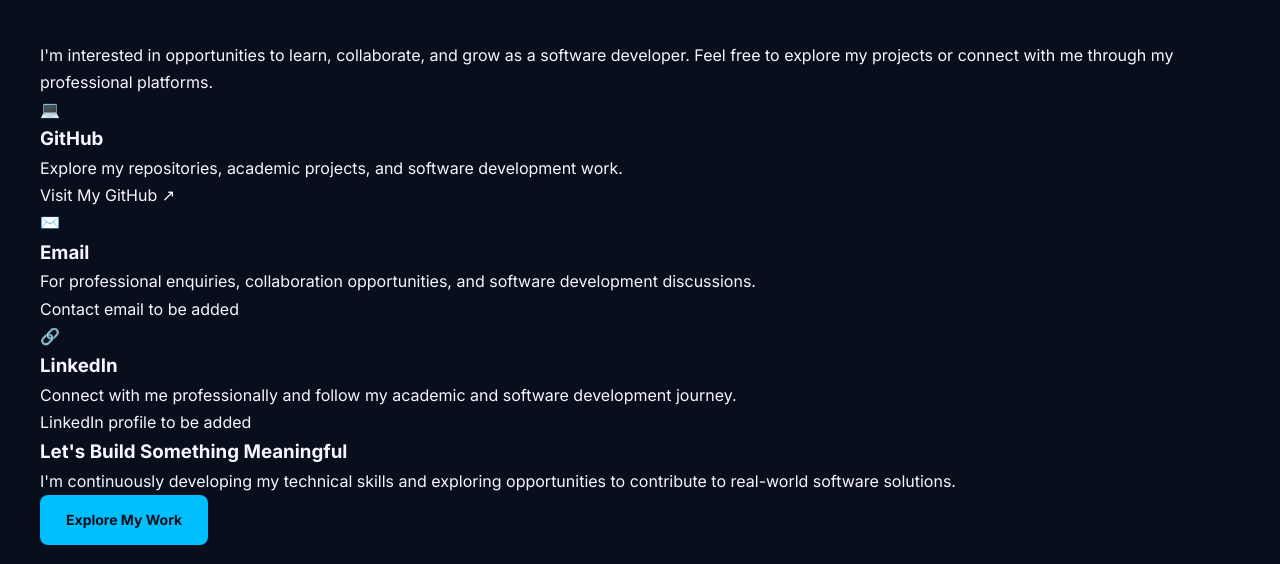
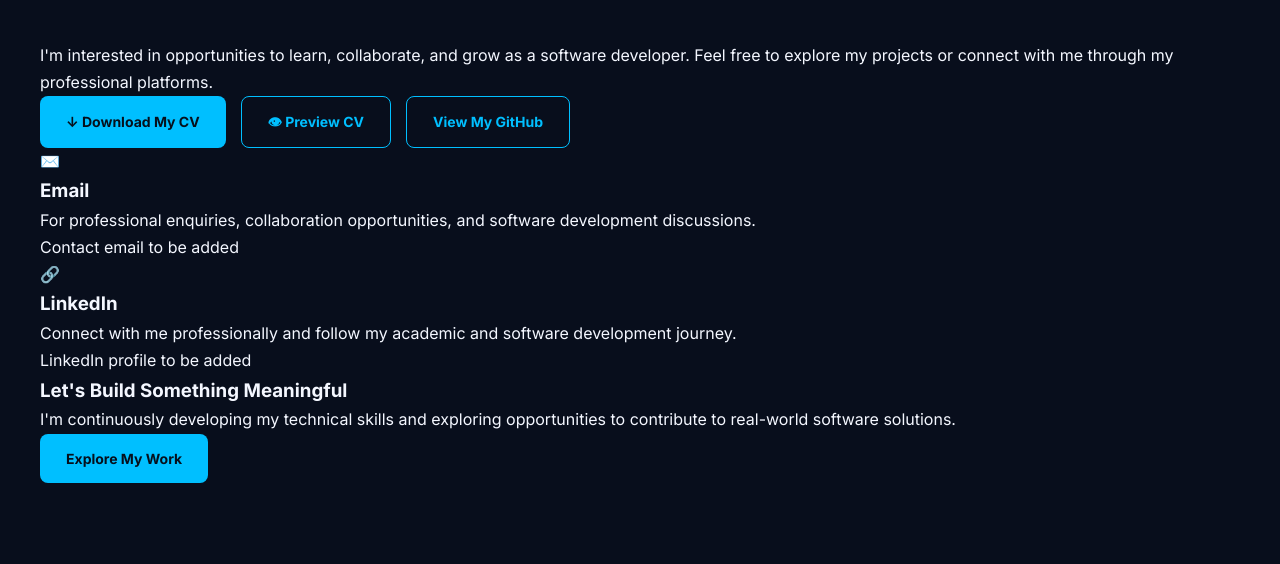
Before and after one commit to Mulinda-Nevondwe/Mulinda-Nevondwe-mulinda-nevondwe.github.io., a plain HTML site: page index.html in a window 1280 px wide. Shown: the part 6623-7187 px from the top of the page. Drawn offline with Linux system fonts and the light colour scheme.

Commit message:
Update index.html

```diff
--- a/index.html
+++ b/index.html
@@ -794,27 +794,34 @@
 
         <div class="contact-grid">
 
-            <!-- GITHUB -->
-            <div class="contact-card">
+            <div class="hero-buttons">
 
-                <div class="contact-icon">💻</div>
+    <!-- DOWNLOAD CV -->
+    <a href="assets/cv/Mulinda_Ramashia_CV.pdf"
+       download="Mulinda_Ramashia_CV.pdf"
+       type="application/pdf"
+       class="btn btn-primary">
+        ↓ Download My CV
+    </a>
 
-                <h3>GitHub</h3>
+    <!-- PREVIEW CV -->
+    <a href="assets/cv/Mulinda_Ramashia_CV.pdf"
+       target="_blank"
+       rel="noopener noreferrer"
+       type="application/pdf"
+       class="btn btn-outline">
+        👁 Preview CV
+    </a>
 
-                <p>
-                    Explore my repositories, academic
-                    projects, and software development work.
-                </p>
+    <!-- GITHUB -->
+    <a href="https://github.com/mulinda-nevondwe"
+       target="_blank"
+       rel="noopener noreferrer"
+       class="btn btn-outline">
+        View My GitHub
+    </a>
 
-                <a href="https://github.com/mulinda-nevondwe"
-                   target="_blank"
-                   rel="noopener noreferrer"
-                   class="contact-link">
-                    Visit My GitHub
-                    <span aria-hidden="true">↗</span>
-                </a>
-
-            </div>
+</div>
 
             <!-- EMAIL -->
             <div class="contact-card">
```
